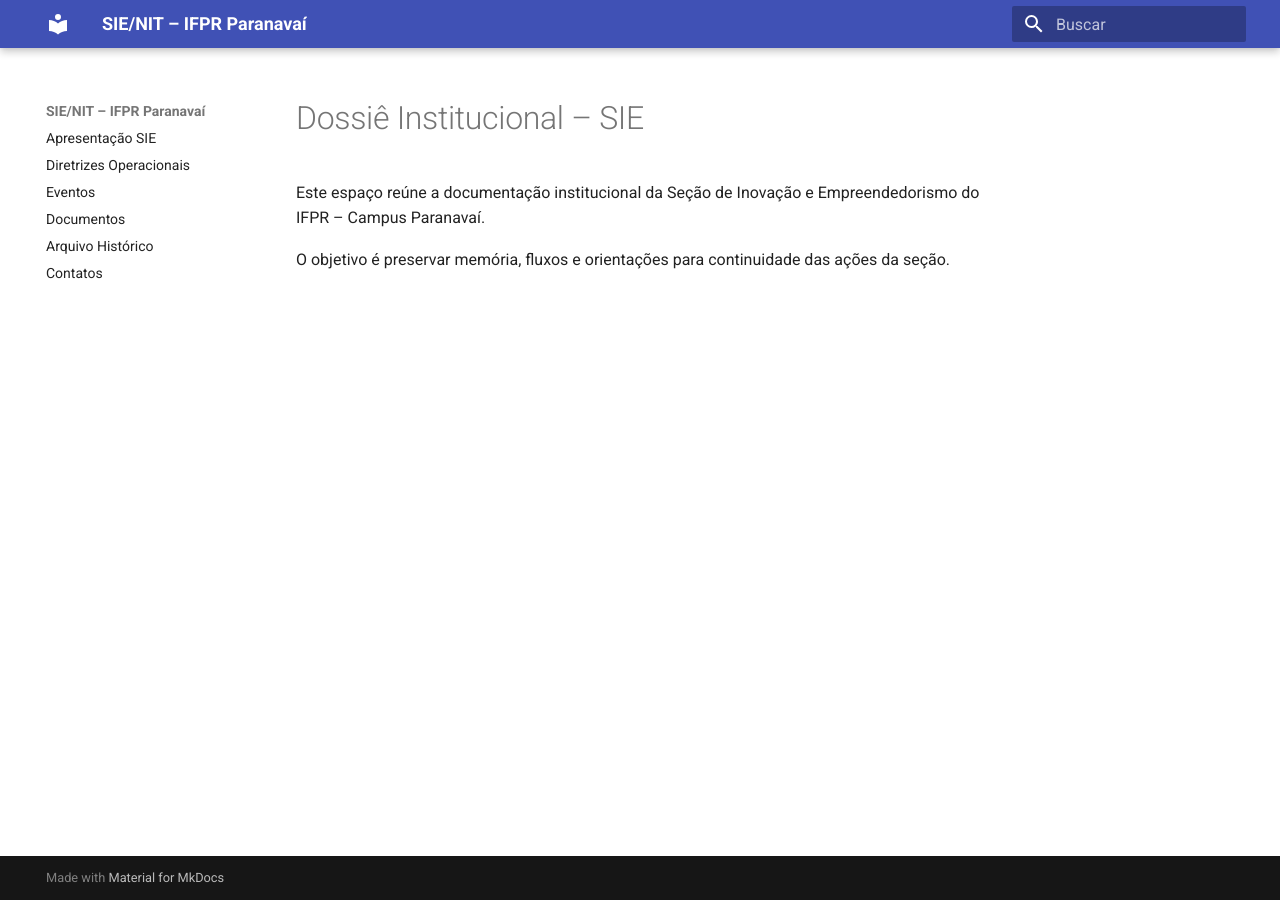
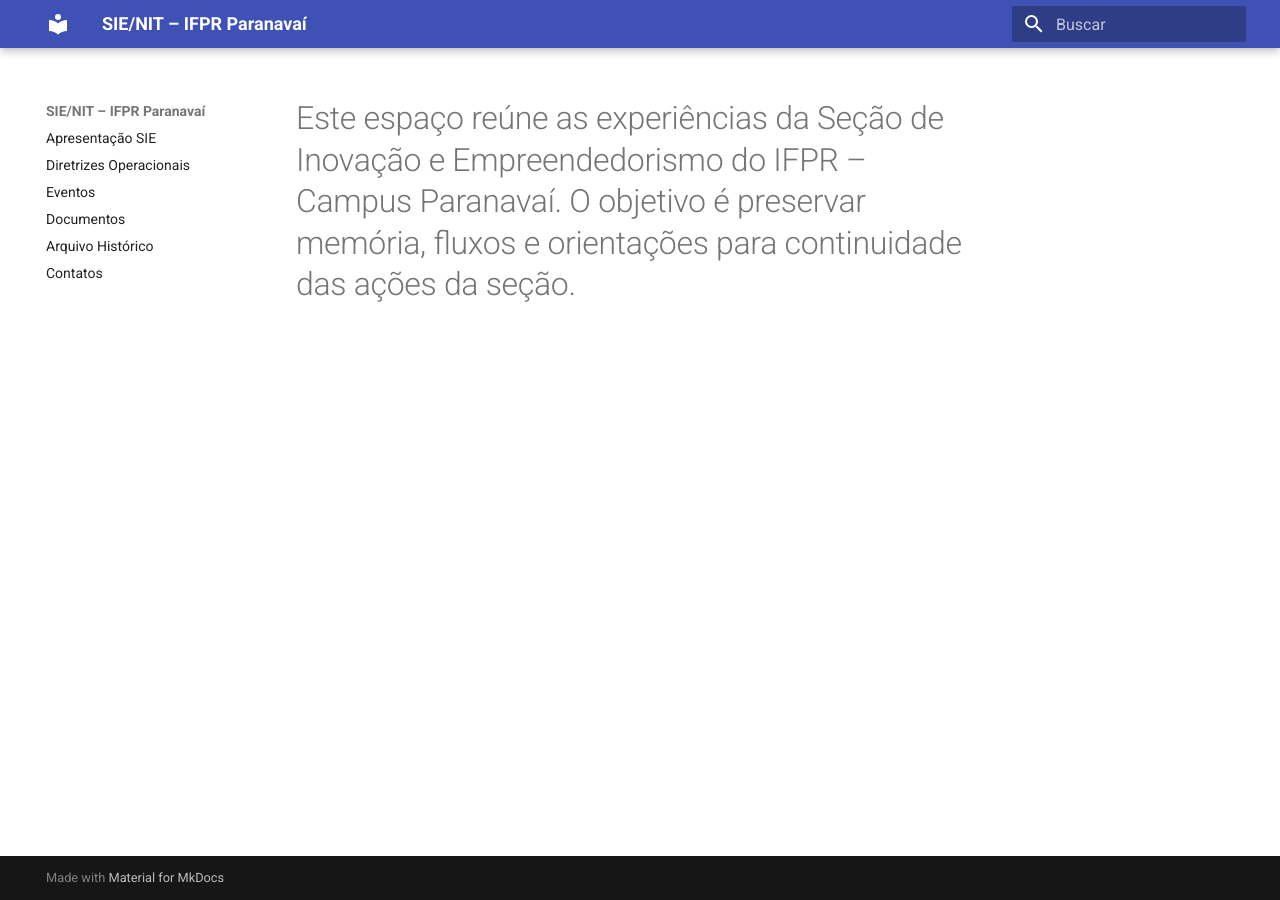
Before and after one commit to ifpr-sie-paranavai/dossie, an MkDocs documentation site: the page built from docs/index.md, in a window 1280 px wide. Built offline with MkDocs 1.6.1 and Material for MkDocs 9.7.7, drawn with Linux system fonts in a browser that asks for light colours.

Commit message:
Update index.md

```diff
--- a/docs/index.md
+++ b/docs/index.md
@@ -1,5 +1 @@
-# Dossiê Institucional – SIE
-
-Este espaço reúne a documentação institucional da Seção de Inovação e Empreendedorismo do IFPR – Campus Paranavaí.
-
-O objetivo é preservar memória, fluxos e orientações para continuidade das ações da seção.
+# Este espaço reúne as experiências da Seção de Inovação e Empreendedorismo do IFPR – Campus Paranavaí. O objetivo é preservar memória, fluxos e orientações para continuidade das ações da seção.
```
